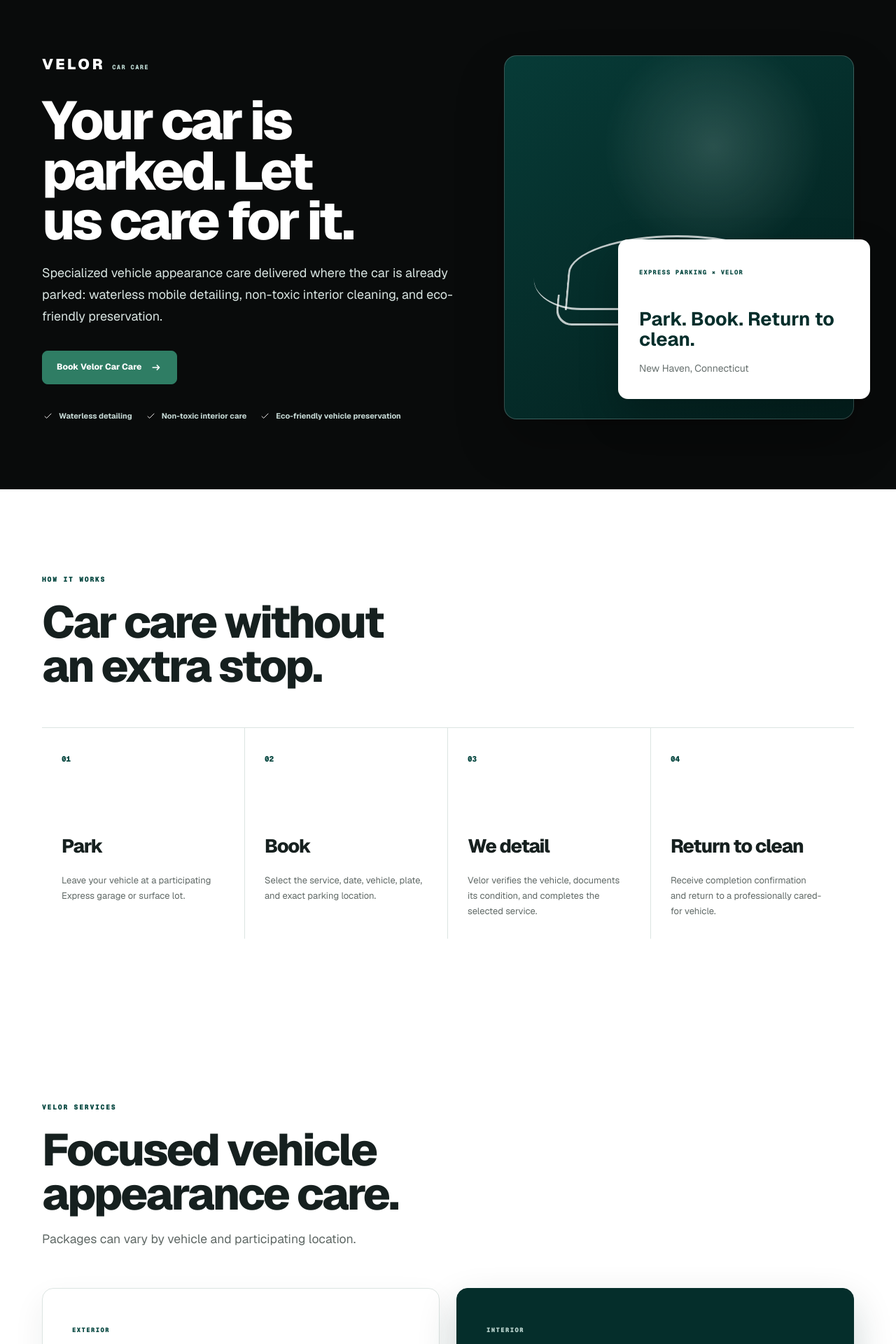
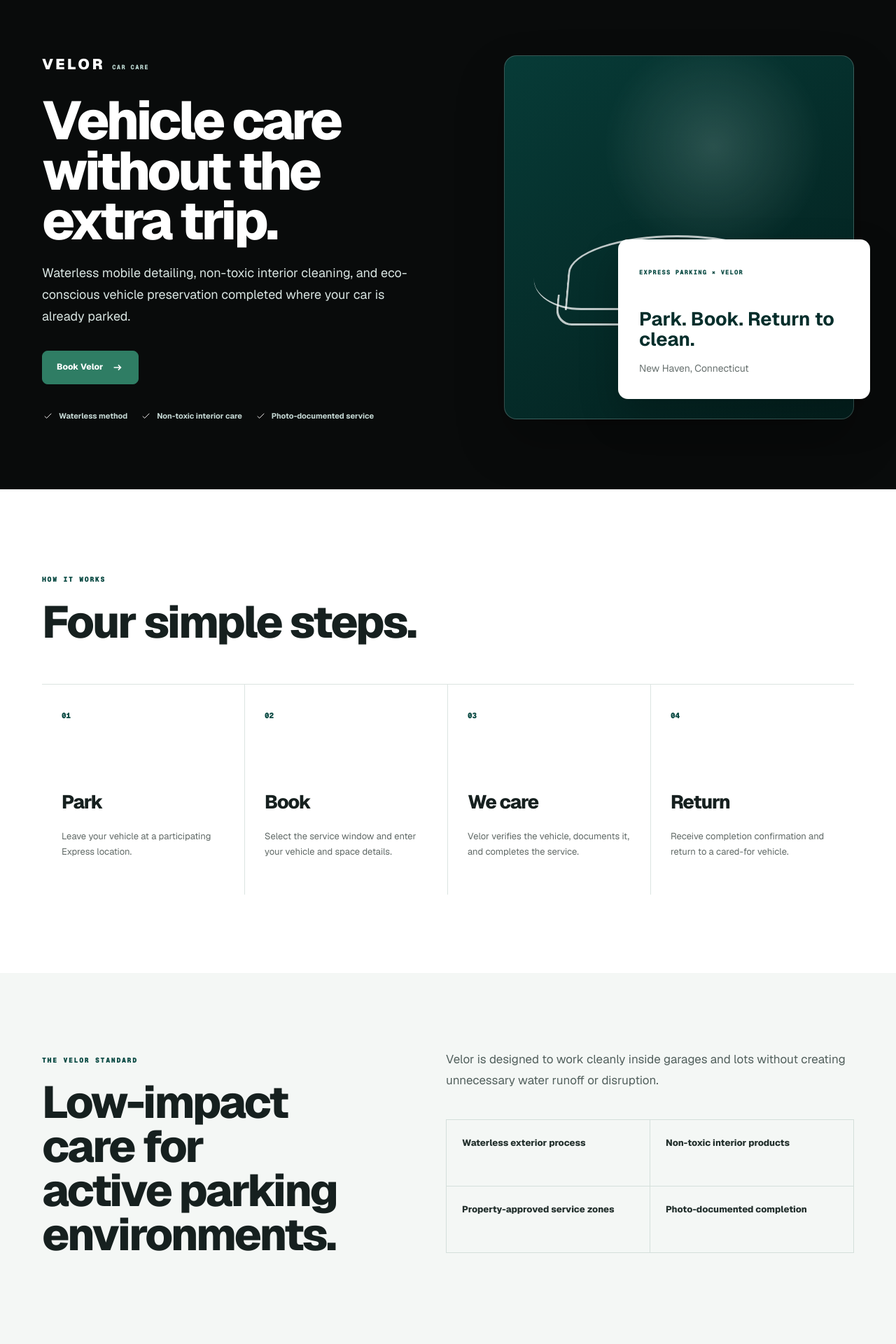
Before and after one commit to expresparking/express-parking-web, a Next.js app: page /velor in a window 1280 px wide. Shown: the part 100-2020 px from the top of the page at 70% size. Built offline with nearby package versions, Linux system fonts and the light colour scheme.

Commit message:
Sharpen Velor page

```diff
--- a/app/velor/page.tsx
+++ b/app/velor/page.tsx
@@ -4,65 +4,35 @@ import VelorBooking from "./VelorBooking";
 
 export const metadata: Metadata = {
   title: "Velor Car Care | While-You-Park Service",
-  description: "Waterless mobile detailing, non-toxic interior cleaning, and eco-friendly vehicle care while your car is parked.",
+  description: "Waterless mobile detailing and non-toxic interior care while your vehicle is parked.",
 };
 
 export default function VelorPage() {
   return (
     <main className="velor-page">
-      <section className="velor-hero" style={{ background: "#090B0B" }}>
+      <section className="velor-hero">
         <div className="shell velor-hero-grid">
           <div>
             <span className="velor-wordmark">VELOR <small>CAR CARE</small></span>
-            <h1>Your car is parked. Let us care for it.</h1>
-            <p>Specialized vehicle appearance care delivered where the car is already parked: waterless mobile detailing, non-toxic interior cleaning, and eco-friendly preservation.</p>
-            <div className="button-row">
-              <a className="button velor-primary" href="#book-velor">Book Velor Car Care <ArrowIcon /></a>
-            </div>
-            <div className="velor-trust">
-              <span><CheckIcon />Waterless detailing</span>
-              <span><CheckIcon />Non-toxic interior care</span>
-              <span><CheckIcon />Eco-friendly vehicle preservation</span>
-            </div>
+            <h1>Vehicle care without the extra trip.</h1>
+            <p>Waterless mobile detailing, non-toxic interior cleaning, and eco-conscious vehicle preservation completed where your car is already parked.</p>
+            <div className="button-row"><a className="button velor-primary" href="#book-velor">Book Velor <ArrowIcon /></a></div>
+            <div className="velor-trust"><span><CheckIcon />Waterless method</span><span><CheckIcon />Non-toxic interior care</span><span><CheckIcon />Photo-documented service</span></div>
           </div>
-          <div className="velor-hero-art" aria-label="Velor while-you-park car care">
-            <div className="velor-car-line"><span></span></div>
-            <div className="velor-hero-ticket"><span>EXPRESS PARKING × VELOR</span><b>Park. Book. Return to clean.</b><small>New Haven, Connecticut</small></div>
-          </div>
+          <div className="velor-hero-art" aria-label="Velor while-you-park car care"><div className="velor-car-line"><span /></div><div className="velor-hero-ticket"><span>EXPRESS PARKING × VELOR</span><b>Park. Book. Return to clean.</b><small>New Haven, Connecticut</small></div></div>
         </div>
       </section>
 
-      <section className="velor-how">
-        <div className="shell">
-          <div className="velor-section-head"><span>HOW IT WORKS</span><h2>Car care without an extra stop.</h2></div>
-          <div className="velor-steps">
-            <article><span>01</span><h3>Park</h3><p>Leave your vehicle at a participating Express garage or surface lot.</p></article>
-            <article><span>02</span><h3>Book</h3><p>Select the service, date, vehicle, plate, and exact parking location.</p></article>
-            <article><span>03</span><h3>We detail</h3><p>Velor verifies the vehicle, documents its condition, and completes the selected service.</p></article>
-            <article><span>04</span><h3>Return to clean</h3><p>Receive completion confirmation and return to a professionally cared-for vehicle.</p></article>
-          </div>
-        </div>
-      </section>
+      <section className="velor-how"><div className="shell"><div className="velor-section-head"><span>HOW IT WORKS</span><h2>Four simple steps.</h2></div><div className="velor-steps">
+        <article><span>01</span><h3>Park</h3><p>Leave your vehicle at a participating Express location.</p></article>
+        <article><span>02</span><h3>Book</h3><p>Select the service window and enter your vehicle and space details.</p></article>
+        <article><span>03</span><h3>We care</h3><p>Velor verifies the vehicle, documents it, and completes the service.</p></article>
+        <article><span>04</span><h3>Return</h3><p>Receive completion confirmation and return to a cared-for vehicle.</p></article>
+      </div></div></section>
 
-      <section className="velor-tiers shell">
-        <div className="velor-section-head"><span>VELOR SERVICES</span><h2>Focused vehicle appearance care.</h2><p>Packages can vary by vehicle and participating location.</p></div>
-        <div className="velor-tier-grid">
-          <article><span>EXTERIOR</span><h3>Waterless Mobile Detailing</h3><p>Low-water, zero-runoff exterior care designed for active garage and lot environments.</p><ul><li>Waterless exterior cleaning</li><li>Wheel and tire appearance care</li><li>Exterior touch-up detailing</li><li>Before-and-after photo documentation</li></ul></article>
-          <article className="featured"><span>INTERIOR</span><h3>Non-Toxic Interior Care</h3><p>Interior cleaning with products selected for occupant safety and material compatibility.</p><ul><li>Interior vacuum and surface cleaning</li><li>Dashboard and trim care</li><li>Glass cleaning</li><li>Eco-conscious product selection</li></ul></article>
-        </div>
-        <div className="button-row"><a className="button velor-primary" href="#book-velor">Book Velor Car Care <ArrowIcon /></a></div>
-      </section>
+      <section className="velor-standard"><div className="shell velor-standard-grid"><div><span>THE VELOR STANDARD</span><h2>Low-impact care for active parking environments.</h2></div><div><p>Velor is designed to work cleanly inside garages and lots without creating unnecessary water runoff or disruption.</p><div className="velor-standard-list"><span>Waterless exterior process</span><span>Non-toxic interior products</span><span>Property-approved service zones</span><span>Photo-documented completion</span></div></div></div></section>
 
-      <section className="velor-standard">
-        <div className="shell velor-standard-grid">
-          <div><span>THE VELOR STANDARD</span><h2>Vehicle preservation with minimal site impact.</h2></div>
-          <div><p>Velor is designed specifically for parked vehicles. Our process emphasizes low runoff, careful material treatment, photo documentation, and efficient service inside active parking environments.</p><div className="velor-standard-list"><span>Waterless / low-runoff exterior methods</span><span>Non-toxic interior product selection</span><span>Property-approved service zones</span><span>Photo-documented completion</span></div></div>
-        </div>
-      </section>
-
-      <section className="velor-booking-section" id="book-velor">
-        <div className="shell"><VelorBooking /></div>
-      </section>
+      <section className="velor-booking-section" id="book-velor"><div className="shell"><VelorBooking /></div></section>
     </main>
   );
 }
```
